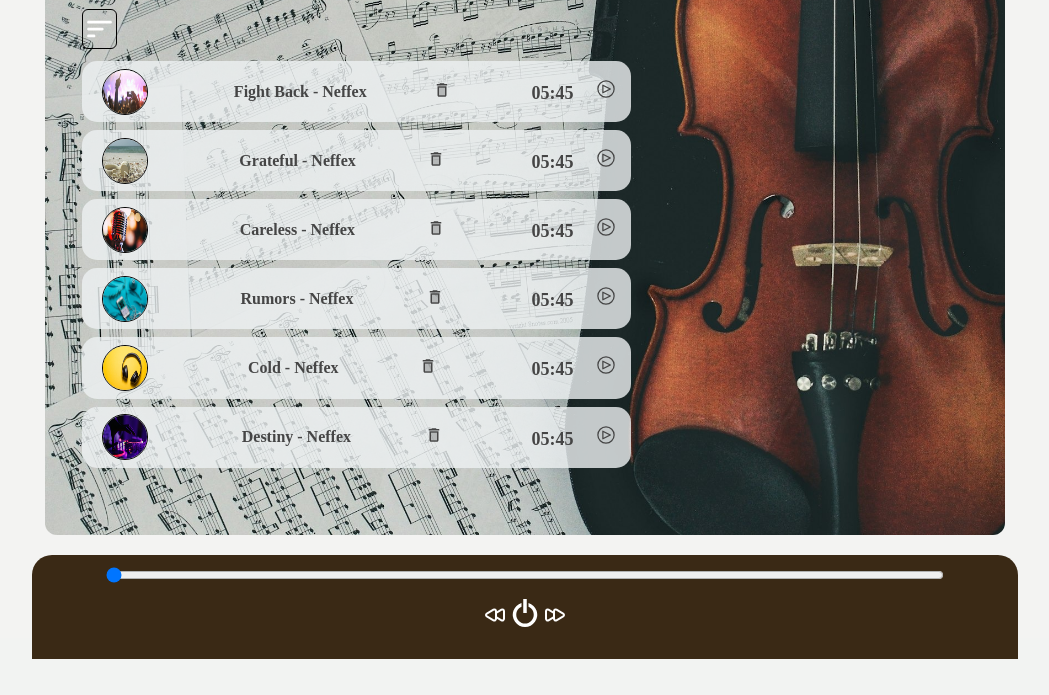
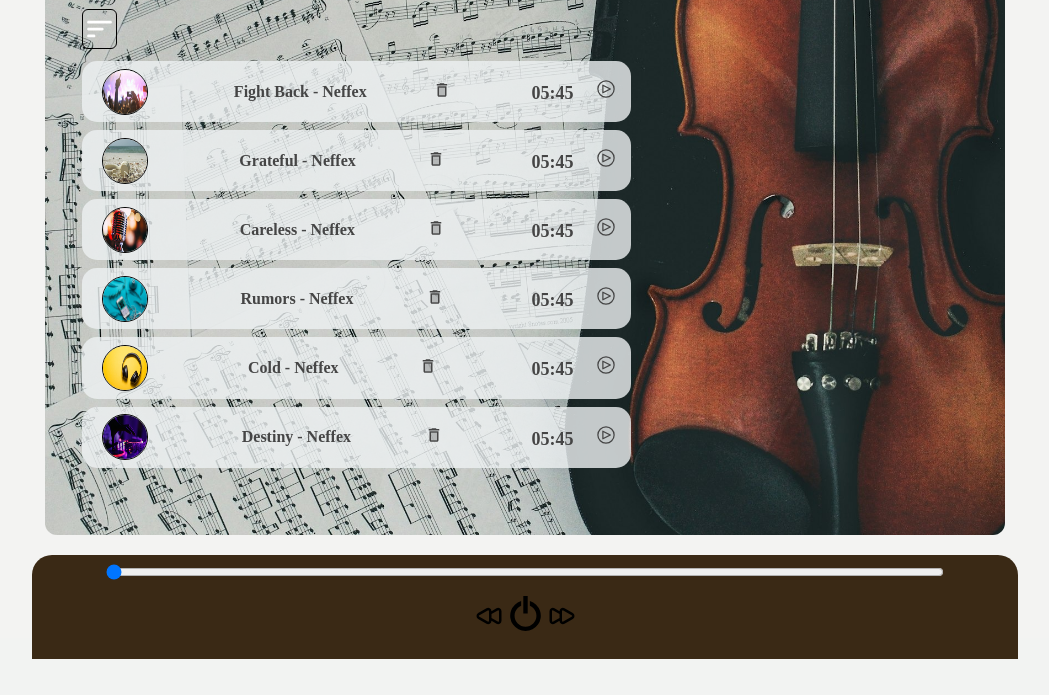
Before and after one commit to mdamill/Mini-Projects, a plain HTML site: page TEST-Player/index.html in a window 1280 px wide. Shown: the part 125-820 px from the top of the page, without its empty margins (115-1164 px from the left). Drawn offline with Linux system fonts and the light colour scheme.

Commit message:
Music-Player[Html,Css,Js]

```diff
--- a/TEST-Player/index.html
+++ b/TEST-Player/index.html
@@ -133,19 +133,19 @@
     <input id="progress" type="range" value="0" min="0" />
 
     <div class="icons">
-      <svg id="prev" xmlns="http://www.w3.org/2000/svg" width="24" height="24" viewBox="0 0 24 24">
+      <svg id="prev" xmlns="http://www.w3.org/2000/svg" width="30" height="30" viewBox="0 0 24 24">
         <g transform="rotate(180 12 12)">
           <path fill="currentColor"
             d="M20.67 9.69L14 5.84a2.67 2.67 0 0 0-4 2.31L6 5.84a2.67 2.67 0 0 0-4 2.31v7.7a2.63 2.63 0 0 0 1.33 2.3a2.61 2.61 0 0 0 1.34.37A2.69 2.69 0 0 0 6 18.16l4-2.31a2.65 2.65 0 0 0 1.33 2.31a2.66 2.66 0 0 0 2.67 0l6.67-3.85a2.67 2.67 0 0 0 0-4.62ZM10 13.54l-5 2.88a.67.67 0 0 1-1-.57v-7.7a.67.67 0 0 1 1-.57l5 2.88Zm9.67-1L13 16.43a.69.69 0 0 1-.67 0a.66.66 0 0 1-.33-.58v-7.7a.66.66 0 0 1 .33-.58a.78.78 0 0 1 .34-.09a.63.63 0 0 1 .33.09l6.67 3.85a.67.67 0 0 1 0 1.16Z" />
         </g>
       </svg>
 
-      <svg id="Play" xmlns="http://www.w3.org/2000/svg" width="28" height="28" viewBox="0 0 16 16">
+      <svg id="Play" xmlns="http://www.w3.org/2000/svg" width="35" height="35" viewBox="0 0 16 16">
         <path fill="currentColor"
           d="M10 2.29v2.124c.566.247 1.086.6 1.536 1.05C12.48 6.408 13 7.664 13 9s-.52 2.591-1.464 3.536C10.592 13.48 9.336 14 8 14s-2.591-.52-3.536-1.464C3.52 11.592 3 10.336 3 9s.52-2.591 1.464-3.536c.45-.45.97-.803 1.536-1.05V2.29a7 7 0 1 0 4 0M7 0h2v8H7z" />
       </svg>
 
-      <svg id="next" xmlns="http://www.w3.org/2000/svg" width="24" height="24" viewBox="0 0 24 24">
+      <svg id="next" xmlns="http://www.w3.org/2000/svg" width="30" height="30" viewBox="0 0 24 24">
         <path fill="currentColor"
           d="M20.67 9.69L14 5.84a2.67 2.67 0 0 0-4 2.31L6 5.84a2.67 2.67 0 0 0-4 2.31v7.7a2.63 2.63 0 0 0 1.33 2.3a2.61 2.61 0 0 0 1.34.37A2.69 2.69 0 0 0 6 18.16l4-2.31a2.65 2.65 0 0 0 1.33 2.31a2.66 2.66 0 0 0 2.67 0l6.67-3.85a2.67 2.67 0 0 0 0-4.62ZM10 13.54l-5 2.88a.67.67 0 0 1-1-.57v-7.7a.67.67 0 0 1 1-.57l5 2.88Zm9.67-1L13 16.43a.69.69 0 0 1-.67 0a.66.66 0 0 1-.33-.58v-7.7a.66.66 0 0 1 .33-.58a.78.78 0 0 1 .34-.09a.63.63 0 0 1 .33.09l6.67 3.85a.67.67 0 0 1 0 1.16Z" />
       </svg>
--- a/TEST-Player/style.css
+++ b/TEST-Player/style.css
@@ -127,3 +127,9 @@
 .del-icon {
   cursor: pointer;
 }
+
+
+.footer svg{
+  color: black;
+
+}
```
